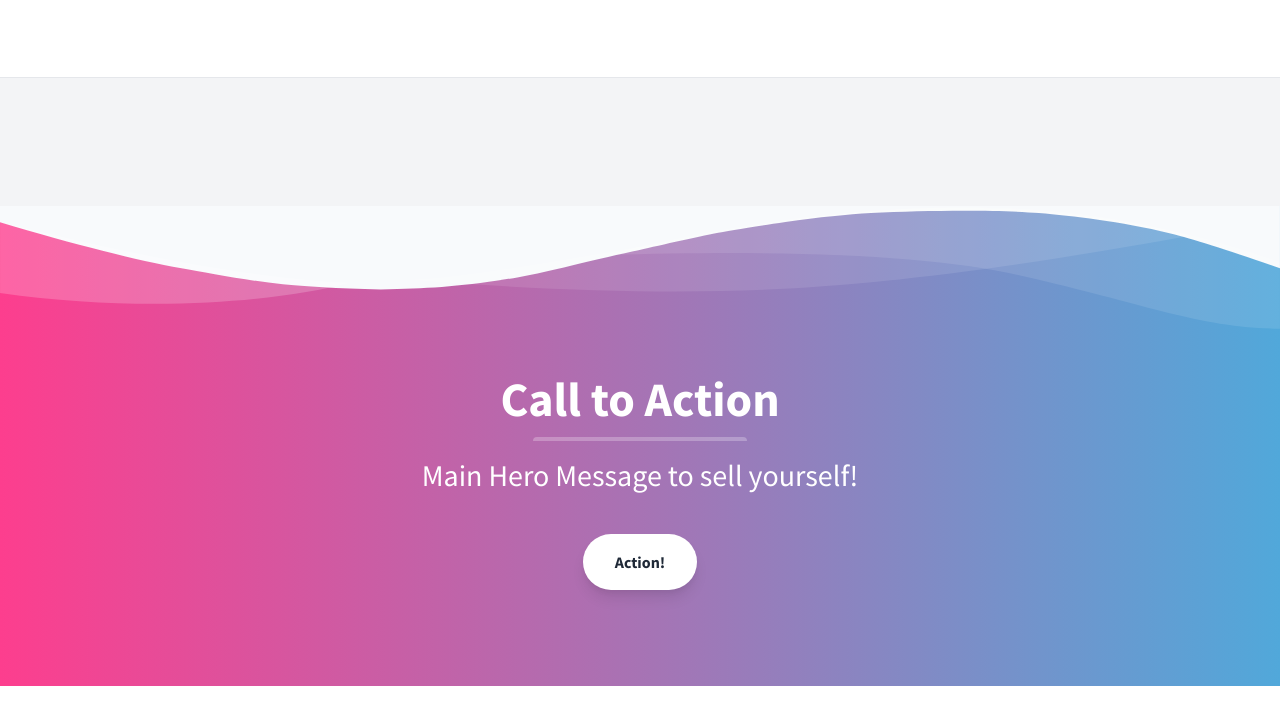
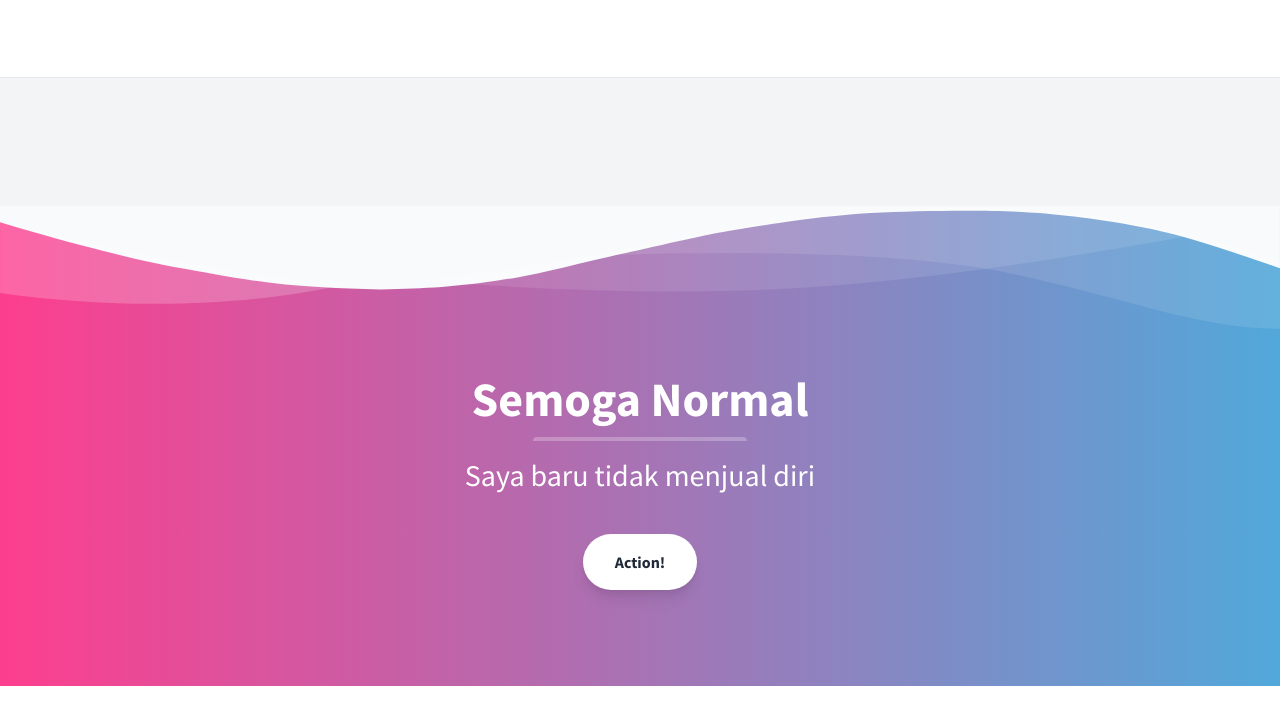
Before and after one commit to IanBeee/IanBeee.github.io, a plain HTML site: page index.html in a window 1280 px wide. Shown: the part 2515-3239 px from the top of the page. Drawn offline with nearby package versions, Linux system fonts and the light colour scheme.

Commit message:
index.html

```diff
--- a/index.html
+++ b/index.html
@@ -5,7 +5,7 @@
     <meta name="viewport" content="width=device-width, initial-scale=1.0" />
     <meta http-equiv="X-UA-Compatible" content="ie=edge" />
     <title>
-      AKU, LAH?
+      AKU, LAH KOK AKU?
     </title>
     <meta name="description" content="Simple landind page" />
     <meta name="keywords" content="" />
@@ -250,13 +250,13 @@
     </svg>
     <section class="container mx-auto text-center py-6 mb-12">
       <h2 class="w-full my-2 text-5xl font-bold leading-tight text-center text-white">
-        Call to Action
+        Semoga Normal
       </h2>
       <div class="w-full mb-4">
         <div class="h-1 mx-auto bg-white w-1/6 opacity-25 my-0 py-0 rounded-t"></div>
       </div>
       <h3 class="my-4 text-3xl leading-tight">
-        Main Hero Message to sell yourself!
+        Saya baru tidak menjual diri
       </h3>
       <button class="mx-auto lg:mx-0 hover:underline bg-white text-gray-800 font-bold rounded-full my-6 py-4 px-8 shadow-lg focus:outline-none focus:shadow-outline transform transition hover:scale-105 duration-300 ease-in-out">
         Action!
```
